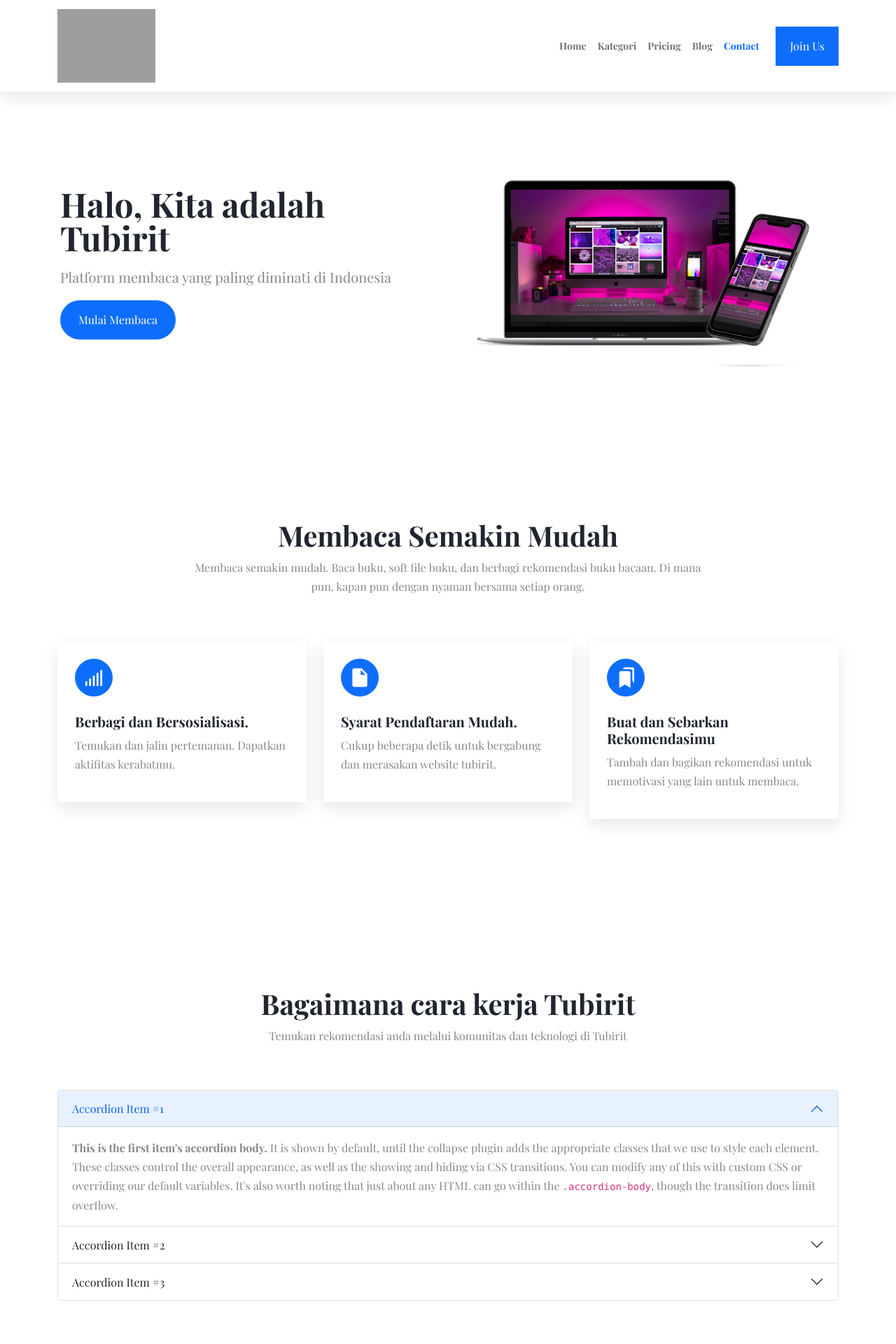
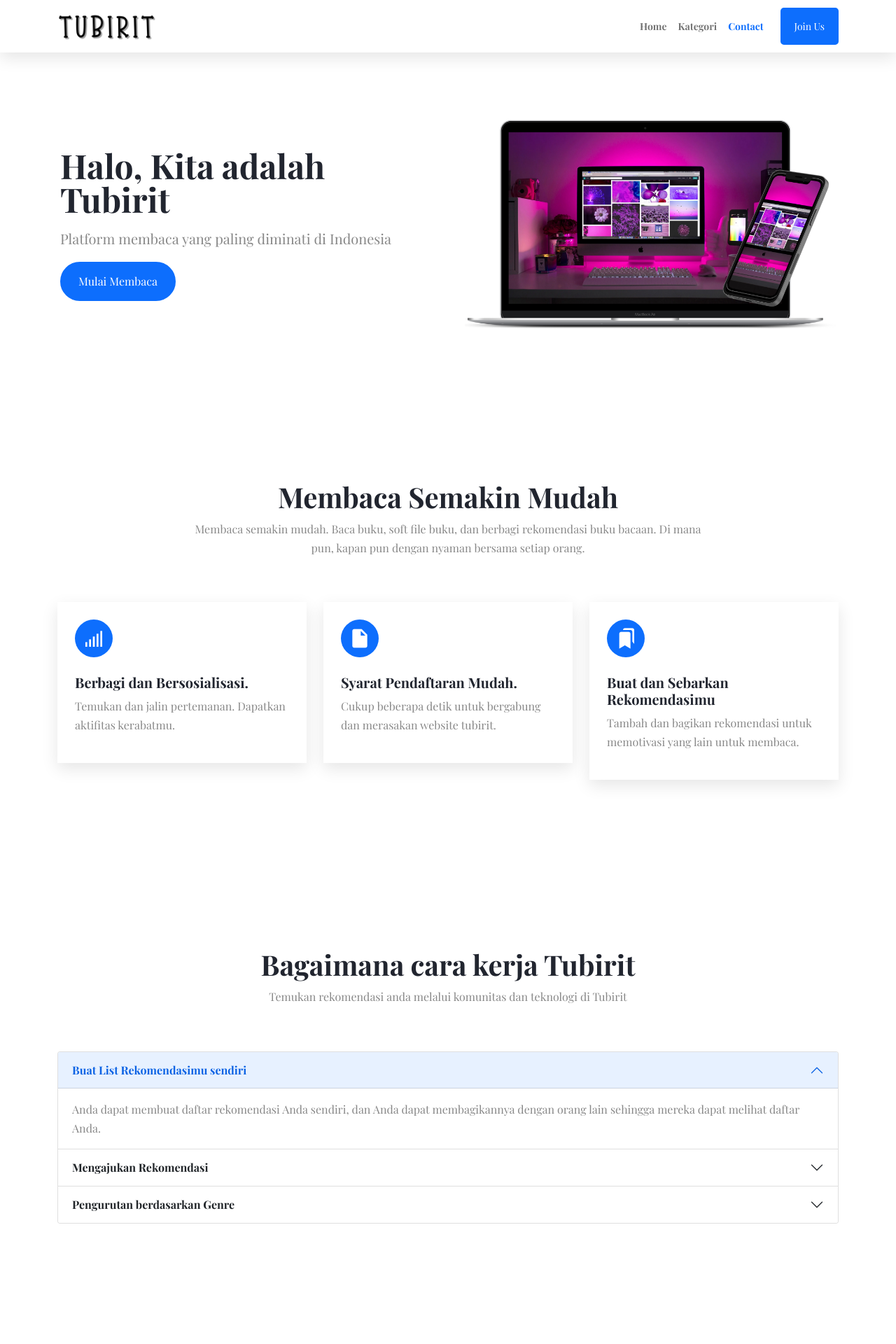
Before and after one commit to reyhand-ebs/UAS---PWeb, a PHP site: page / in a window 1280 px wide. Shown: the top 1920 px of the page at 70% size. Run offline with PHP 8.4, Linux system fonts and the light colour scheme; some web fonts are replaced; grey boxes are pictures that could not be loaded.

Commit message:
add accordion

```diff
--- a/index.php
+++ b/index.php
@@ -85,45 +85,44 @@
                     <p>Temukan rekomendasi anda melalui komunitas dan teknologi di Tubirit</p>
                 </div>
             </div>
-            <div class="accordion">
+            <div class="accordion" id="accordionWorks">
                 <div class="accordion-item">
                     <h2 class="accordion-header" id="headingOne">
                         <button class="accordion-button" type="button" data-bs-toggle="collapse" data-bs-target="#collapseOne" aria-expanded="true" aria-controls="collapseOne">
-                            Accordion Item #1
+                            <strong>Buat List Rekomendasimu sendiri</strong>
                         </button>
                     </h2>
-                    <div id="collapseOne" class="accordion-collapse collapse show" aria-labelledby="headingOne" data-bs-parent="#accordionExample">
+                    <div id="collapseOne" class="accordion-collapse collapse show" aria-labelledby="headingOne" data-bs-parent="#accordionWorks">
                         <div class="accordion-body">
-                            <strong>This is the first item's accordion body.</strong> It is shown by default, until the collapse plugin adds the appropriate classes that we use to style each element. These classes control the overall appearance, as well as the showing and hiding via CSS transitions. You can modify any of this with custom CSS or overriding our default variables. It's also worth noting that just about any HTML can go within the <code>.accordion-body</code>, though the transition does limit overflow.
+                            Anda dapat membuat daftar rekomendasi Anda sendiri, dan Anda dapat membagikannya dengan orang lain sehingga mereka dapat melihat daftar Anda.
                         </div>
                     </div>
                 </div>
                 <div class="accordion-item">
                     <h2 class="accordion-header" id="headingTwo">
                         <button class="accordion-button collapsed" type="button" data-bs-toggle="collapse" data-bs-target="#collapseTwo" aria-expanded="false" aria-controls="collapseTwo">
-                            Accordion Item #2
+                            <strong>Mengajukan Rekomendasi</strong>
                         </button>
                     </h2>
-                    <div id="collapseTwo" class="accordion-collapse collapse" aria-labelledby="headingTwo" data-bs-parent="#accordionExample">
+                    <div id="collapseTwo" class="accordion-collapse collapse" aria-labelledby="headingTwo" data-bs-parent="#accordionWorks">
                         <div class="accordion-body">
-                            <strong>This is the second item's accordion body.</strong> It is hidden by default, until the collapse plugin adds the appropriate classes that we use to style each element. These classes control the overall appearance, as well as the showing and hiding via CSS transitions. You can modify any of this with custom CSS or overriding our default variables. It's also worth noting that just about any HTML can go within the <code>.accordion-body</code>, though the transition does limit overflow.
+                            Anda dapat mengajukan rekomendasi buku sesuai keinginan Anda agar orang lain dapat membaca rekomendasi yang Anda kirimkan.
                         </div>
                     </div>
                 </div>
                 <div class="accordion-item">
                     <h2 class="accordion-header" id="headingThree">
                         <button class="accordion-button collapsed" type="button" data-bs-toggle="collapse" data-bs-target="#collapseThree" aria-expanded="false" aria-controls="collapseThree">
-                            Accordion Item #3
+                            <strong>Pengurutan berdasarkan Genre</strong>
                         </button>
                     </h2>
-                    <div id="collapseThree" class="accordion-collapse collapse" aria-labelledby="headingThree" data-bs-parent="#accordionExample">
+                    <div id="collapseThree" class="accordion-collapse collapse" aria-labelledby="headingThree" data-bs-parent="#accordionWorks">
                         <div class="accordion-body">
-                            <strong>This is the third item's accordion body.</strong> It is hidden by default, until the collapse plugin adds the appropriate classes that we use to style each element. These classes control the overall appearance, as well as the showing and hiding via CSS transitions. You can modify any of this with custom CSS or overriding our default variables. It's also worth noting that just about any HTML can go within the <code>.accordion-body</code>, though the transition does limit overflow.
+                            Anda dapat mengurutkan buku berdasarkan genre atau buku baru yang telah diunggah.
                         </div>
                     </div>
                 </div>
             </div>
-        </div>
     </section>
     <!-- CONTENT -->
 
--- a/pages/include/footer.php
+++ b/pages/include/footer.php
@@ -13,15 +13,13 @@
             <div class="container">
                 <div class="row gy-4">
                     <div class="col-lg-4">
-                        <img class="logo" src="img/logo-white.svg" alt="">
+                        <img class="logo" src="img/logo-white.png" alt="">
                     </div>
                     <div class="col-lg-2">
                         <h5 class="text-white">Brand</h5>
                         <ul class="list-unstyled">
-                            <li><a href="#">About</a></li>
-                            <li><a href="#">Services</a></li>
-                            <li><a href="#">Features</a></li>
-                            <li><a href="#">Pricing</a></li>
+                            <li><a href="#">Kategori</a></li>
+                            <li><a href="#">Kontak</a></li>
                         </ul>
                     </div>
                     <div class="col-lg-2">
@@ -37,8 +35,9 @@
                         <h5 class="text-white">Contact</h5>
                         <ul class="list-unstyled">
                             <li>Address: Jl. TB Simatupang</li>
+                            <li>Email: chiekal.mulia@students.esqbs.ac.id</li>
+                            <li>Email: khaira.isyara@students.esqbs.ac.id</li>
                             <li>Email: mohamad.reyhand.f@students.esqbs.ac.id</li>
-                            <li>Phone: (+62)822-4668.0795 </li>
                         </ul>
                     </div>
                 </div>
--- a/pages/include/header.php
+++ b/pages/include/header.php
@@ -11,7 +11,7 @@
     <nav class="navbar navbar-expand-lg py-2 sticky-top navbar-light bg-white">
         <div class="container">
             <a class="navbar-brand" href="#">
-                <img class="logo" src="img/logo-dark.svg" alt="">
+                <img class="logo" src="img/logo-dark.png" alt="">
             </a>
             <button class="navbar-toggler" type="button" data-bs-toggle="collapse" data-bs-target="#navbarNav"
                 aria-controls="navbarNav" aria-expanded="false" aria-label="Toggle navigation">
@@ -26,16 +26,10 @@
                         <a class="nav-link" href="#features">Kategori</a>
                     </li>
                     <li class="nav-item">
-                        <a class="nav-link" href="#pricing">Pricing</a>
-                    </li>
-                    <li class="nav-item">
-                        <a class="nav-link" href="#blog">Blog</a>
-                    </li>
-                    <li class="nav-item">
                         <a class="nav-link" href="#contact">Contact</a>
                     </li>
                 </ul>
-                <button class="btn btn-primary ms-lg-3">Join Us</button>
+                <button class="btn btn-sm btn-primary ms-md-3 rounded-3">Join Us</button>
             </div>
         </div>
     </nav>
```
Also changed, not shown: img/hero.png, img/logo-dark.png (added), img/logo-white.png (added), img/logo-white.svg.
